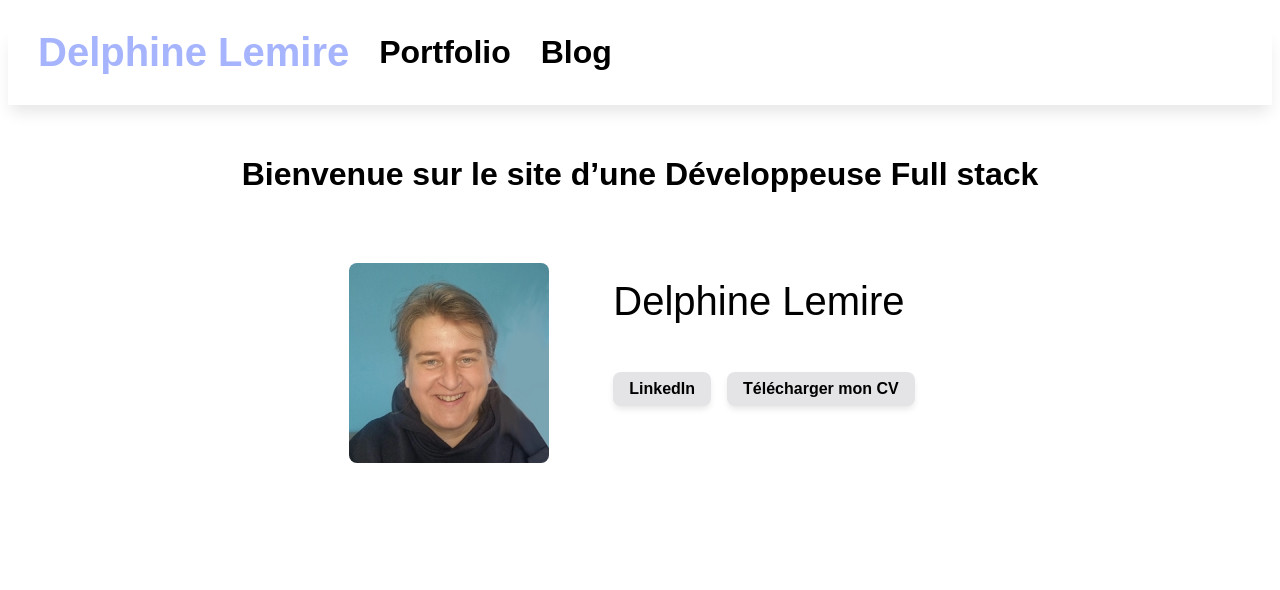
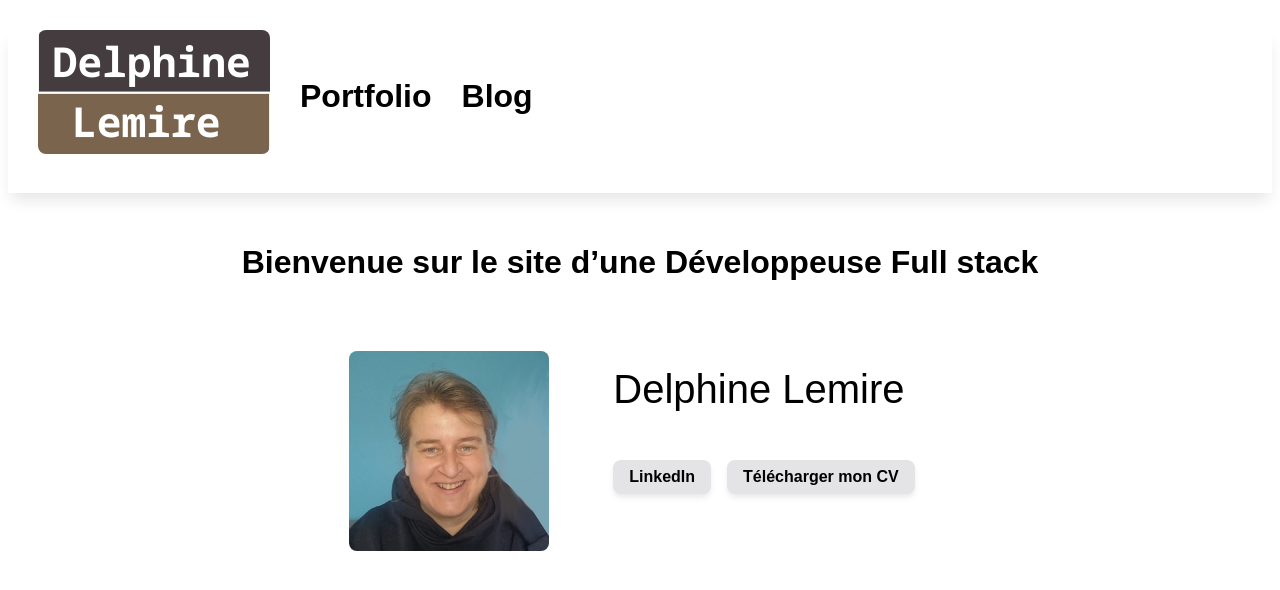
Before and after one commit to DelphineLemire/DelphineLemire.github.io, a Jekyll site: the page built from docs/index.md, in a window 1280 px wide. Shown: the top 590 px of the page. Built offline with Jekyll 4.4.1, drawn with Linux system fonts in a browser that asks for light colours.

Commit message:
add logo into navigation

```diff
--- a/docs/_includes/navigation.html
+++ b/docs/_includes/navigation.html
@@ -1,8 +1,15 @@
 <nav class="navbar">
   {% for item in site.data.navigation %}
+
     <a href="{{ item.link }}"
       {% if page.url == item.link %}class="navbar__link navbar__link--purple navbar__link--{{item.class}}"{% endif %}
       {% if page.url != item.link %}class="navbar__link navbar__link--{{item.class}}"{% endif %}
-    >{{ item.name }}</a>
+    >
+   {% if item.class == 'logo' %}
+      <img src="./assets/images/logo.png" alt="logo" />
+   {% else %}
+       {{ item.name }}
+   {% endif %}
+  </a>
   {% endfor %}
 </nav>
```
Also changed, not shown: docs/assets/images/logo.png (added).
